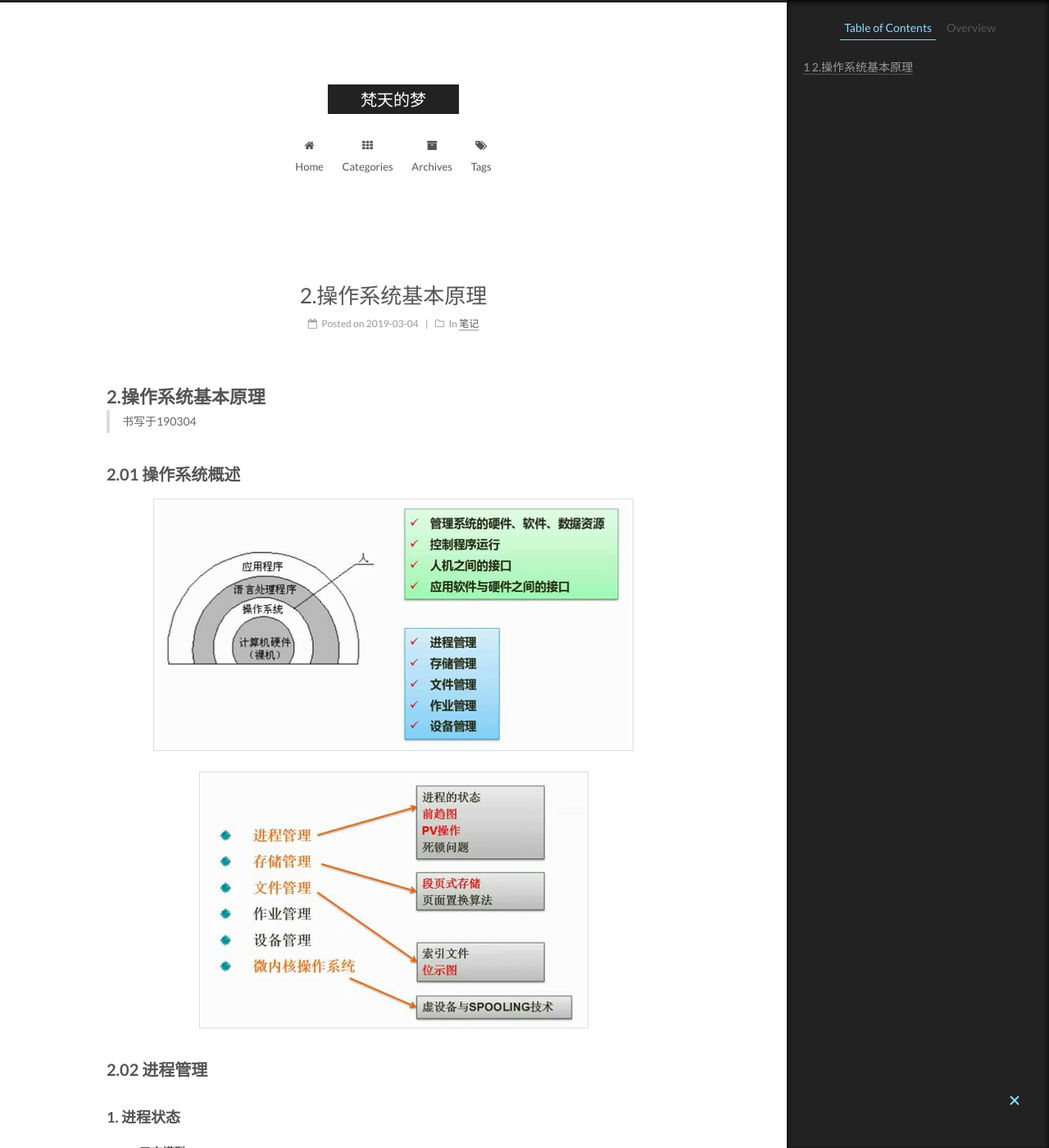
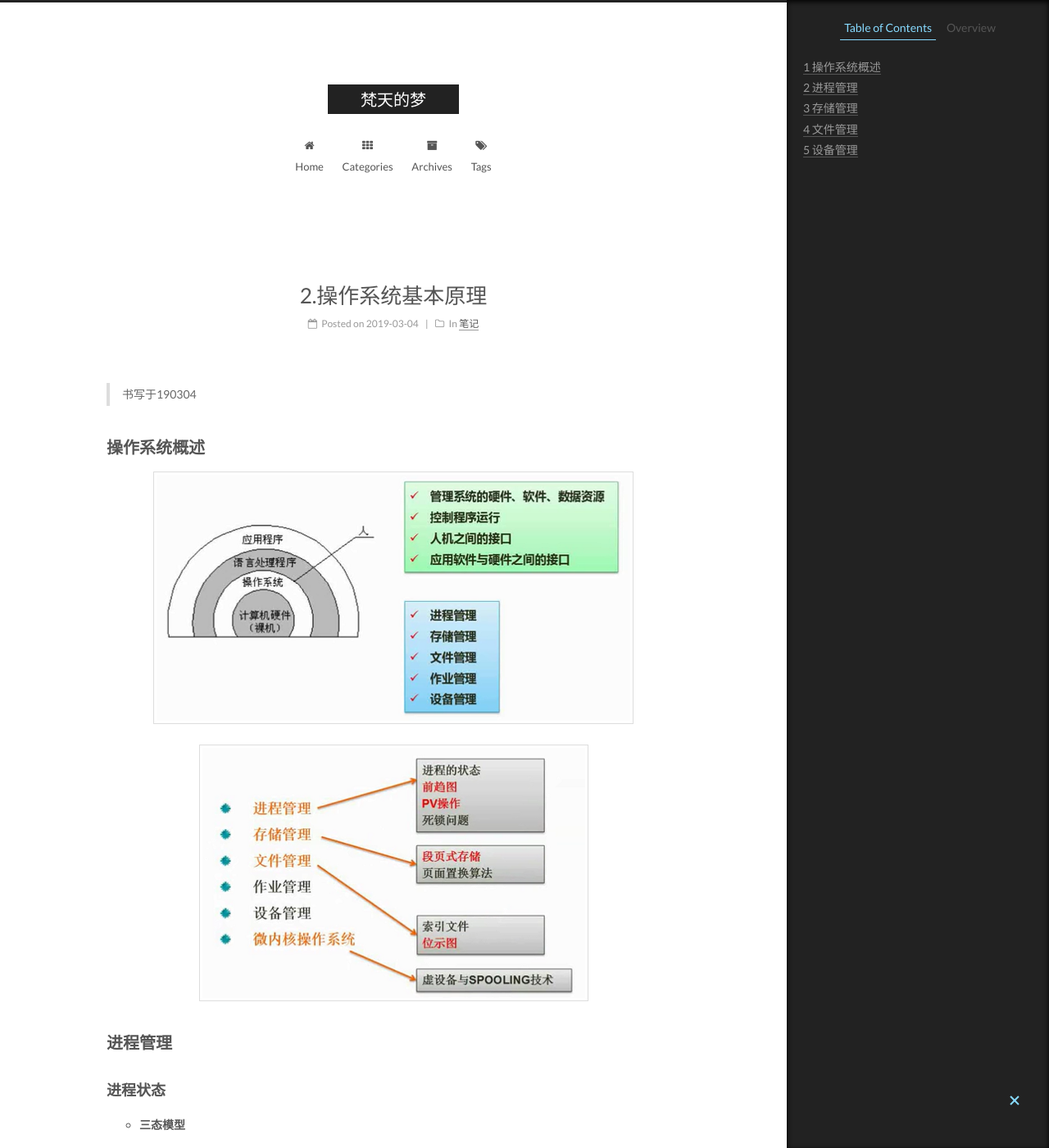
Before and after one commit to iAoe444/iAoe444.github.io, a Jekyll site: the page built from _posts/2019-03-04-RuanKao_note2.md, in a window 1280 px wide and 1400 px high. Shown: the whole window at 82% size. Built offline with Jekyll 4.4.1, drawn with Linux system fonts in a browser that asks for light colours; comment, search, counter and statistics services are not loaded; some of the changed text lies outside the part shown.

Commit message:
修改标题

```diff
--- a/_posts/2019-03-04-RuanKao_note2.md
+++ b/_posts/2019-03-04-RuanKao_note2.md
@@ -6,19 +6,17 @@ tags:
 - 软考笔记
 ---
 
-# 2.操作系统基本原理
-
 > 书写于190304
 
-## 2.01 操作系统概述
+## 操作系统概述
 
 ![1551708818035](/assets/images/RuanKao_note/1551708818035.png)
 
 ![1551708831972](/assets/images/RuanKao_note/1551708831972.png)
 
-## 2.02 进程管理
+## 进程管理
 
-### 1. 进程状态
+### 进程状态
 
 * **三态模型**
 
@@ -38,11 +36,11 @@ tags:
 
   ![1551709417090](/assets/images/RuanKao_note/1551709417090.png)
 
-### 2. 前趋图
+### 前趋图
 
 ![1551709737039](/assets/images/RuanKao_note/1551709737039.png)
 
-### 3. 进程的同步和互斥
+### 进程的同步和互斥
 
 互斥：在同一时刻，某个资源不允许多个进程占用该资源
 
@@ -98,9 +96,9 @@ tags:
 
 
 
-## 2.03 存储管理
+## 存储管理
 
-### 1. 分区存储组织
+### 分区存储组织
 
 ![1551796058096](/assets/images/RuanKao_note/1551796058096.png)
 
@@ -111,9 +109,9 @@ tags:
   * 最差适应算法：与最佳适应算法相反
   * 循环首次适应法：把剩余空间从地址最低开始，连成环链表，然后第一次分配空间的时候从第一块开始放，第二次从第二块开始放
 
-### 2. 页式存储、段式存储、段页式存储
+### 页式存储、段式存储、段页式存储
 
-#### 2.1 页式存储
+#### 页式存储
 
 * **页式有分物理地址和逻辑地址**
 
@@ -129,7 +127,7 @@ tags:
 
 ![1551797289945](/assets/images/RuanKao_note/1551797289945.png)
 
-#### 2.2 段式存储
+#### 段式存储
 
 * 段式存储是按逻辑方式划分的，比如A程序分再一个段里面，便于共享内存
 
@@ -141,17 +139,17 @@ tags:
 
   ![1551798184287](/assets/images/RuanKao_note/1551798184287.png)
 
-#### 2.3 段页式存储
+#### 段页式存储
 
 ![1551798171433](/assets/images/RuanKao_note/1551798171433.png)
 
-#### 2.4 块表
+#### 块表
 
 按内容存取，慢表是放在内存中的
 
 ![1551798278324](/assets/images/RuanKao_note/1551798278324.png)
 
-### 3. 页面置换算法
+### 页面置换算法
 
 * 最优算法：理论层面上的算法，已知访问的页面顺序，然后再来计算淘汰，比较理论
 
@@ -175,15 +173,15 @@ tags:
 
   ![1551833831538](/assets/images/RuanKao_note/1551833831538.png)
 
-## 2.04 文件管理
+## 文件管理
 
-### 1. 索引文件结构
+### 索引文件结构
 
 ![1551835009476](/assets/images/RuanKao_note/1551835009476.png)
 
 ![1551835522161](/assets/images/RuanKao_note/1551835522161.png)
 
-### 2. 文件和树型目录结构
+### 文件和树型目录结构
 
 * **树型目录结构**
 
@@ -225,9 +223,9 @@ tags:
 
     这里需要注意物理块是从0号开始的，位置是从0号开始的，字是从1开始算
 
-## 2.05 设备管理
+## 设备管理
 
-### 1. 数据传输控制方式
+### 数据传输控制方式
 
 > 指的是内存和外设之间的传输控制问题，解决这个问题的方法有以下
 
@@ -245,7 +243,7 @@ tags:
 
   有个DMA控制器，外设和内存直接就由这个控制器掌握，CPU完成初始化操作，DMA控制器完成后就交由CPU完成接下来的操作
 
-### 2. 虚设备与SPOOLING(多任务缓冲)技术
+### 虚设备与SPOOLING(多任务缓冲)技术
 
 ![1551837718714](/assets/images/RuanKao_note/1551837718714.png)
 
```
Also changed, not shown: other parts of _posts/2019-03-04-RuanKao_note2.md (+4 -4 lines), _posts/2019-03-02-RuanKao_note1.md (+22 -22 lines).
